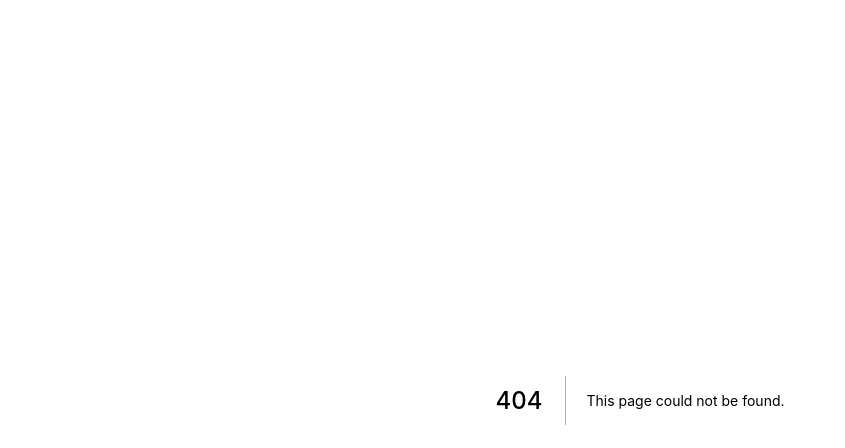
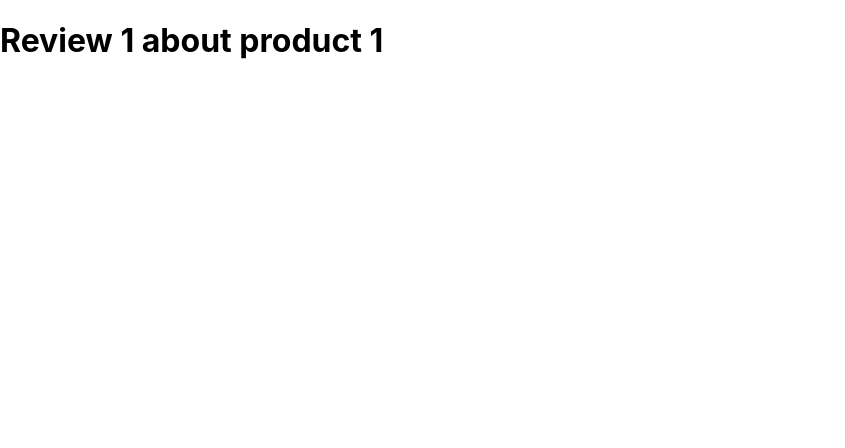
Before and after one commit to dimaisGit/next-test-project, a Next.js app: page /product/1/review/1 in a window 1280 px wide. Before the commit this address had no page. Shown: the top 448 px of the page, without its empty margins (0-845 px from the left). Built offline with nearby package versions, Linux system fonts and the light colour scheme.

Commit message:
Testing nested dynamic routing

```diff
--- a/pages/product/[productId].tsx
+++ b/pages/product/[productId]/index.tsx
@@ -1,10 +1,7 @@
 import { NextPage } from "next";
 import { useRouter } from "next/router";
 
-
-
 const Product: NextPage = () => {
-
     const router = useRouter();
 
     const { productId } = router.query;
--- /dev/null
+++ b/pages/product/[productId]/review/[reviewId].tsx
@@ -0,0 +1,18 @@
+import { NextPage } from "next";
+import { useRouter } from "next/router";
+
+const Review: NextPage = () => {
+    const router = useRouter();
+
+    const {reviewId, productId} = router.query;
+
+    if (!reviewId || !productId) {
+        return null;
+    }
+
+    return (
+        <h1>Review {reviewId} about product {productId} </h1>
+    )
+}
+
+export default Review;
```
Also changed, not shown: pages/product/[productId]/review/index.tsx (added, +14 -0 lines).
